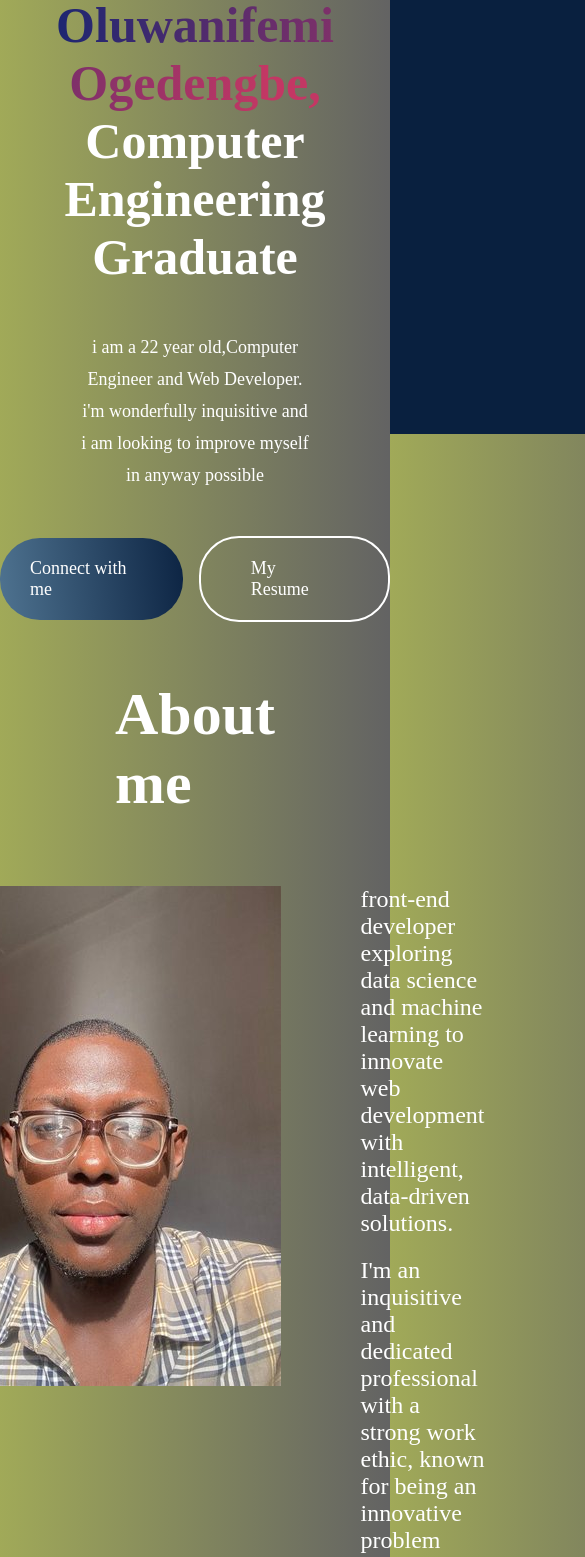
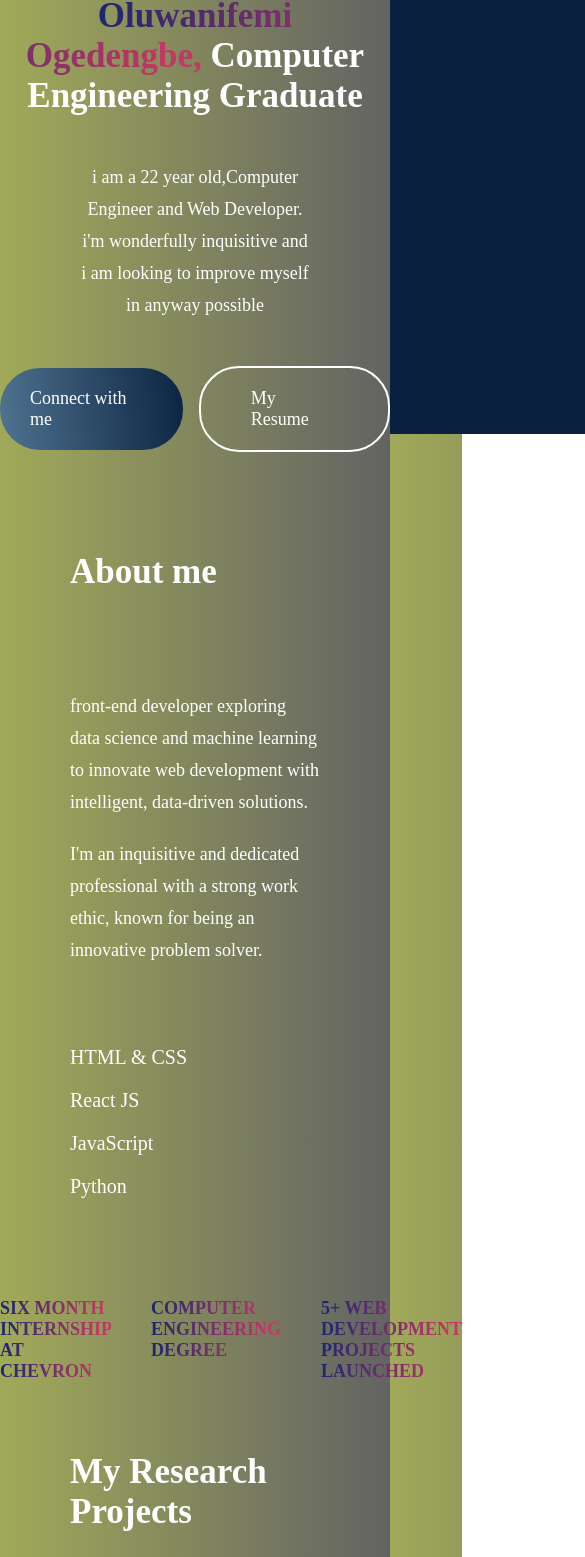
Before and after one commit to andrewk0l/Portfolio, a React (Vite) app in the folder portfolio-react/: page / in a window 390 px wide. Shown: the part 410-1967 px from the top of the page, 585 px wide, since content can reach past the window. Built offline with nearby package versions, Linux system fonts and the light colour scheme; a web font is replaced by a local one.

Commit message:
finishing up responsiveness

```diff
--- a/portfolio-react/src/Components/About/About.css
+++ b/portfolio-react/src/Components/About/About.css
@@ -53,3 +53,32 @@
     transform: scale(1.05);
     transition: 0.3s;
 }
+
+@media(max-width:768px){
+    .about{
+        gap: 80px;
+        margin: 50px 70px;
+        align-items: start;
+    }
+    .about-title h1{
+        font-size: 35px;
+        padding: 0;
+    }
+    .about-sections{
+        flex-direction: column;
+    }
+    .about-left{
+        display: none;
+    }
+    .about-para{
+        font-size: 18px;
+        line-height: 32px;
+    }
+    .about-skill{
+        gap: 20px;
+        align-items: center;
+    }
+    .about-skill p{
+        font-size: 20px;
+    }
+}
--- a/portfolio-react/src/Components/Achievements/Achievements.css
+++ b/portfolio-react/src/Components/Achievements/Achievements.css
@@ -33,3 +33,21 @@ font-size: 17px;
     transform: scale(1.12);
     transition: 0.4s;
 }
+
+@media(max-width:768px){
+    .achievements{
+        justify-content: space-between;
+        gap: 40px;
+    }
+    .achievement{
+        gap: 10px;
+    }
+    .achievement h1{
+        font-size: 18px;
+        font-weight: 700;
+    }
+    .achievement p{
+        text-align: center;
+        font-size: 16px;
+    }
+}
--- a/portfolio-react/src/Components/Contact/Contact.css
+++ b/portfolio-react/src/Components/Contact/Contact.css
@@ -111,3 +111,48 @@
     transform: scale(1.1);
     transition: 0.3s;
 }
+
+@media(max-width:768px){
+    .contact{
+        gap: 50px;
+        margin: 50px 70px;
+        align-self: start;
+    }
+    .contact-title h1{
+        padding: 0;
+        font-size: 35px;
+        font-weight: 600;
+    }
+    .contact-section{
+        flex-direction: column;
+    }
+    .contact-left{
+        font-size: 54px;
+    }
+    .contact-left p{
+        font-size: 18px;
+    }
+    .contact-detail{
+        gap: 20px;
+    }
+    .contact-detail img{
+        width: 25px;
+    }
+    .contact-right label{
+        font-size: 20px;
+    }
+    .contact-right input{
+        width: 90%;
+        font-size: 20px;
+    }
+    .contact-right textarea{
+        width: 90%;
+        font-size: 20px;
+    }
+    .contact-submit{
+        font-size: 20px;
+        padding: 15px 40px;
+
+    }
+
+}
--- a/portfolio-react/src/Components/Hero/Hero.css
+++ b/portfolio-react/src/Components/Hero/Hero.css
@@ -82,7 +82,7 @@
     .hero h1{
         margin-top: 50px;
         width: 90%;
-        font-size: 50px;
+        font-size: 35px;
     }
     .hero p{
         width: 60%;
@@ -105,4 +105,7 @@
         padding: 20px 50px;
         border-radius: 40px;
     }
+    .hero-img{
+        margin-top: 120px;
+    }
 }
--- a/portfolio-react/src/Components/Research/Research.css
+++ b/portfolio-react/src/Components/Research/Research.css
@@ -72,3 +72,27 @@
 .research-container:hover{
     background-color: rgb(34, 37, 34);
 }
+
+@media(max-width:768px){
+    .research{
+        align-items: start;
+        gap: 70px;
+        margin: 20px 70px;
+    }
+    .research-title h1{
+        padding: 0;
+        font-size: 35px;
+    }
+    .research-format{
+        gap: 20px;
+        padding: 32px;
+    }
+    .research-format h2{
+        font-size: 28px;
+    }
+    .research-format p{
+        font-size: 18px;
+        line-height: 32px;
+        max-width: 300px;
+    }
+}
```
